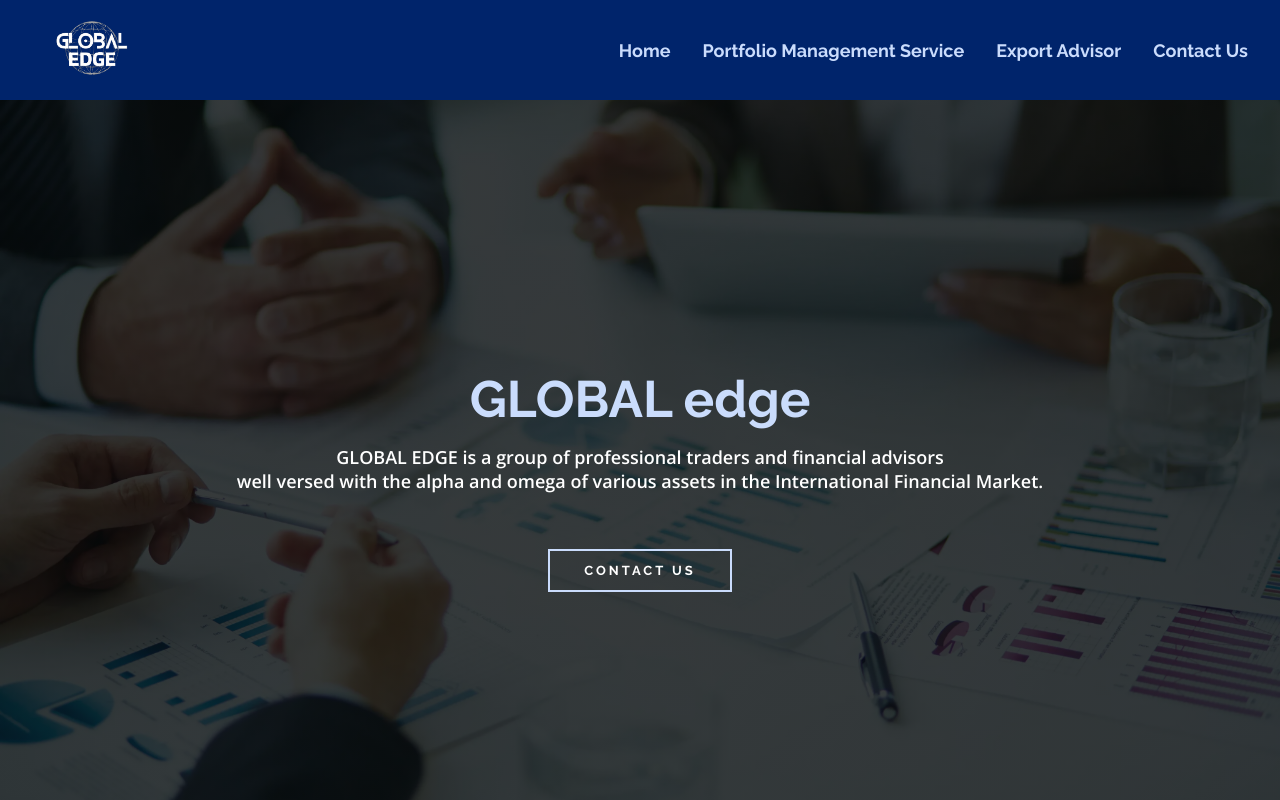
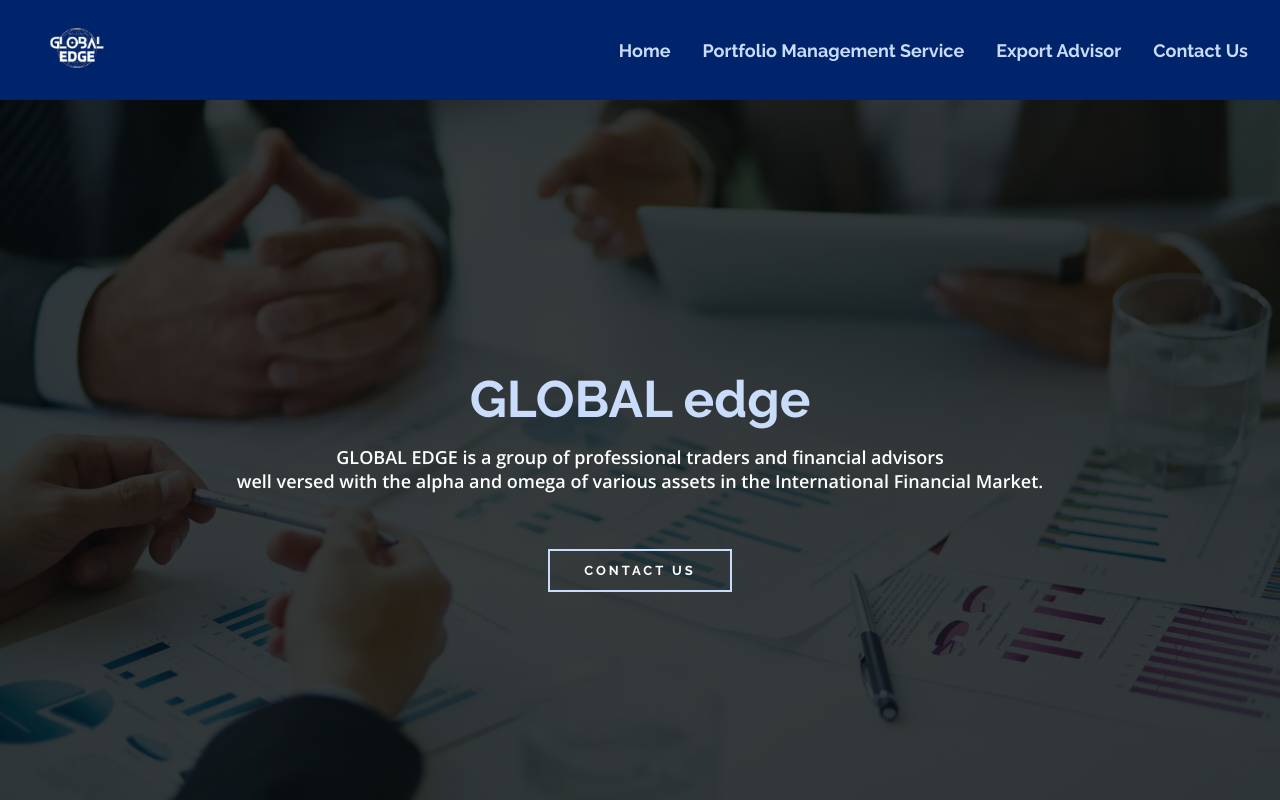
Before and after one commit to abdulsamad2003/prefex-solution, a React (Create React App) app: page / in a window 1280 px wide. Built offline with nearby package versions, Linux system fonts and the light colour scheme.

Commit message:
logo size

```diff
--- a/src/App.js
+++ b/src/App.js
@@ -11,7 +11,7 @@
      <Helmet>
      <link rel="preload" as="font" href="https://fonts.googleapis.com" crossorigin="anonymous"/>
      <link rel="preload" as="font" href="https://fonts.gstatic.com" crossorigin="anonymous"/>
-     <link href="https://fonts.googleapis.com/css2?family=Open+Sans:ital,wght@0,300..800;1,300..800&family=Raleway:ital,wght@0,100..900;1,100..900&display=swap" rel="stylesheet"/>
+     <link rel="preload stylesheet" href="https://fonts.googleapis.com/css2?family=Open+Sans:ital,wght@0,300..800;1,300..800&family=Raleway:ital,wght@0,100..900;1,100..900&display=swap"/>
       </Helmet>
       <Nav/>
       <Home/>
--- a/src/componets/Nav.js
+++ b/src/componets/Nav.js
@@ -41,7 +41,8 @@
   return (
     <nav className='main-font'>
       <div className="logo">
-        <img src={logo} alt="Global edge logo" height={120} width={120} />
+        <img src={logo} alt="Global edge logo" height={"90vh"} width={"90vw"}
+        loading="lazy" />
       </div>
       {/* Desktop Navigation */}
       <ul className='lists main-font'>
```
